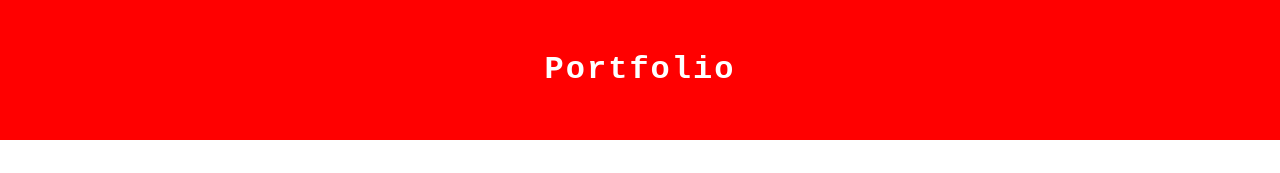
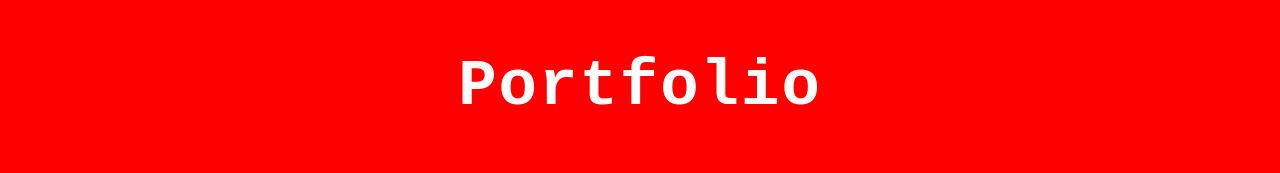
Before and after one commit to Takum1Portfoli0/Portfolio, a plain HTML site: page portfolio1/king_cobra.html in a window 1280 px wide. Shown: the top 173 px of the page. Drawn offline with Linux system fonts and the light colour scheme.

Commit message:
Add files via upload

```diff
--- a/portfolio1/king_cobra.html
+++ b/portfolio1/king_cobra.html
@@ -20,14 +20,11 @@
       color: white;
     }
 
-    header h1 {
+    header h1 a {
+      color: white;
+      text-decoration: none;
       font-size: 2em;
       letter-spacing: 2px;
-    }
-
-    header a {
-      color: white;
-      text-decoration: none;
     }
 
     main {
@@ -67,14 +64,13 @@
 </head>
 <body>
   <header>
-    <h1><a href="../index.html">Portfolio</a></h1>
+    <h1><a href="/Portfolio/">Portfolio</a></h1>
   </header>
 
   <main>
     <a class="download-button" href="assets/kingcobra.blend" download>Download .blend File</a>
 
     <div class="gallery">
-      <!-- 画像・動画はそのまま -->
       <a href="assets/cylinder.png" target="_blank">
         <img src="assets/cylinder.png" alt="Cylinder">
       </a>
```
